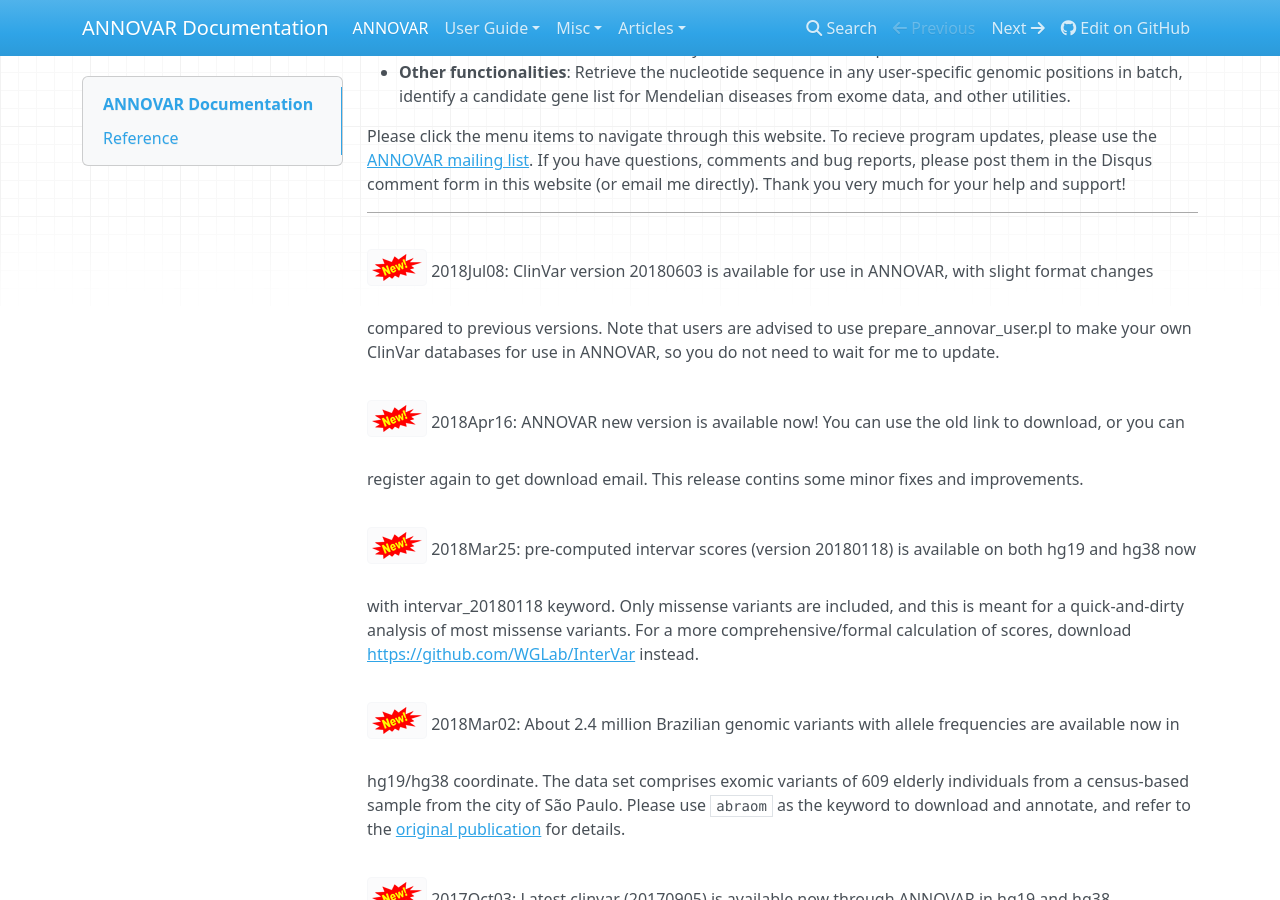
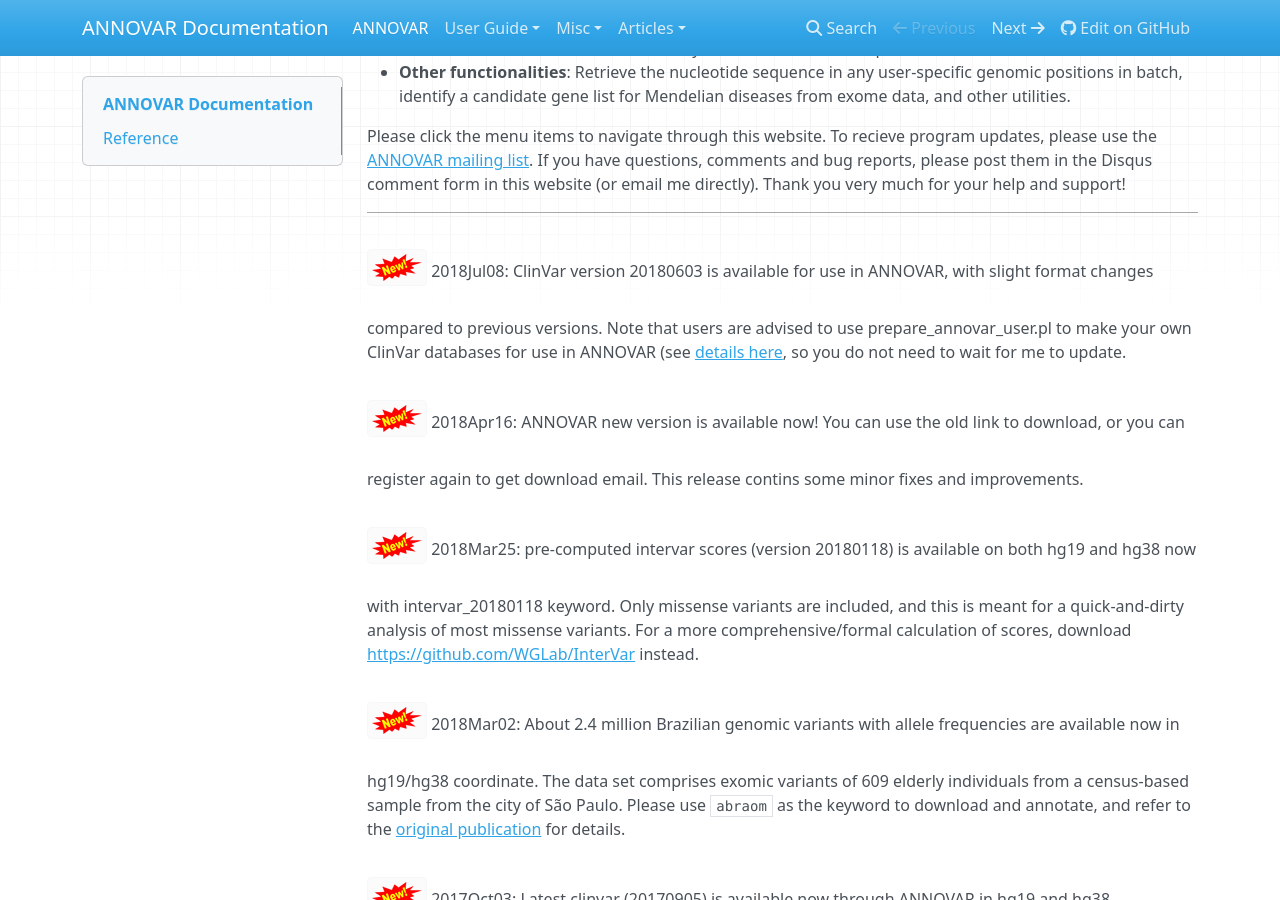
Before and after one commit to WGLab/doc-ANNOVAR, an MkDocs documentation site: the page built from docs/index.md, in a window 1280 px wide and 900 px high, scrolled down 474 px. Built offline with MkDocs 1.6.1, drawn with Linux system fonts in a browser that asks for light colours; nearby versions of some CDN libraries; old or Windows-style settings are respelled for this version of MkDocs.

Commit message:
Update index.md

```diff
--- a/docs/index.md
+++ b/docs/index.md
@@ -11,7 +11,7 @@ Please click the menu items to navigate through this website. To recieve program
 
 ---
 
-![new](/img/new.png) 2018Jul08: ClinVar version 20180603 is available for use in ANNOVAR, with slight format changes compared to previous versions. Note that users are advised to use prepare_annovar_user.pl to make your own ClinVar databases for use in ANNOVAR, so you do not need to wait for me to update.
+![new](/img/new.png) 2018Jul08: ClinVar version 20180603 is available for use in ANNOVAR, with slight format changes compared to previous versions. Note that users are advised to use prepare_annovar_user.pl to make your own ClinVar databases for use in ANNOVAR (see [details here](user-guide/filter.md#CLINVAR), so you do not need to wait for me to update.
 
 ![new](/img/new.png) 2018Apr16: ANNOVAR new version is available now! You can use the old link to download, or you can register again to get download email. This release contins some minor fixes and improvements.
 
```
